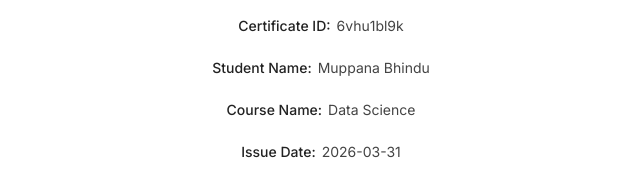
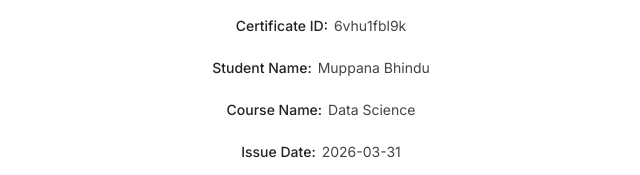
Before and after one commit to skilldzire/verify_certificate, a plain HTML site: page index.html in a window 1280 px wide. Shown: the part 218-393 px from the top of the page, 319-959 px from the left. Drawn offline with Linux system fonts and the light colour scheme.

Commit message:
index.html

```diff
--- a/index.html
+++ b/index.html
@@ -156,7 +156,7 @@
     <h1>Certificate Verification</h1>
 
     <div class="details">
-        <div><span>Certificate ID:</span>6vhu1bl9k</div>
+        <div><span>Certificate ID:</span>6vhu1fbl9k</div>
         <div><span>Student Name:</span>Muppana Bhindu</div>
         <div><span>Course Name:</span>Data Science</div>
         <div><span>Issue Date:</span>2026-03-31</div>
```
